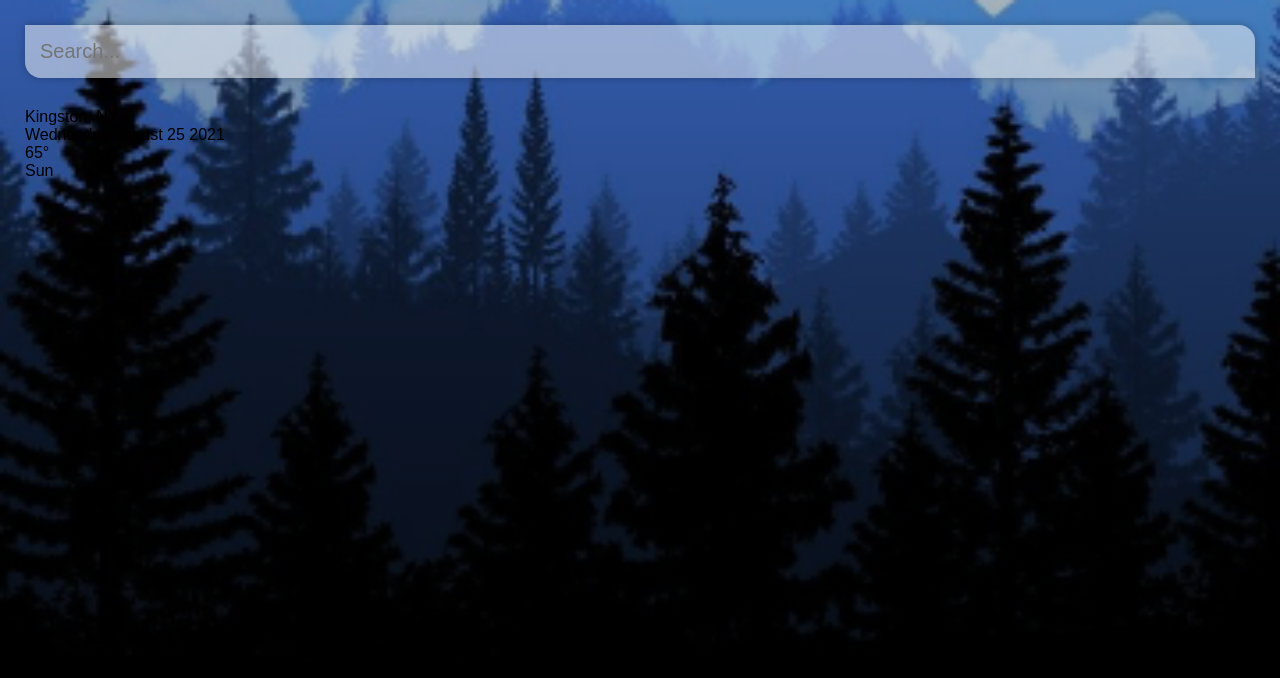
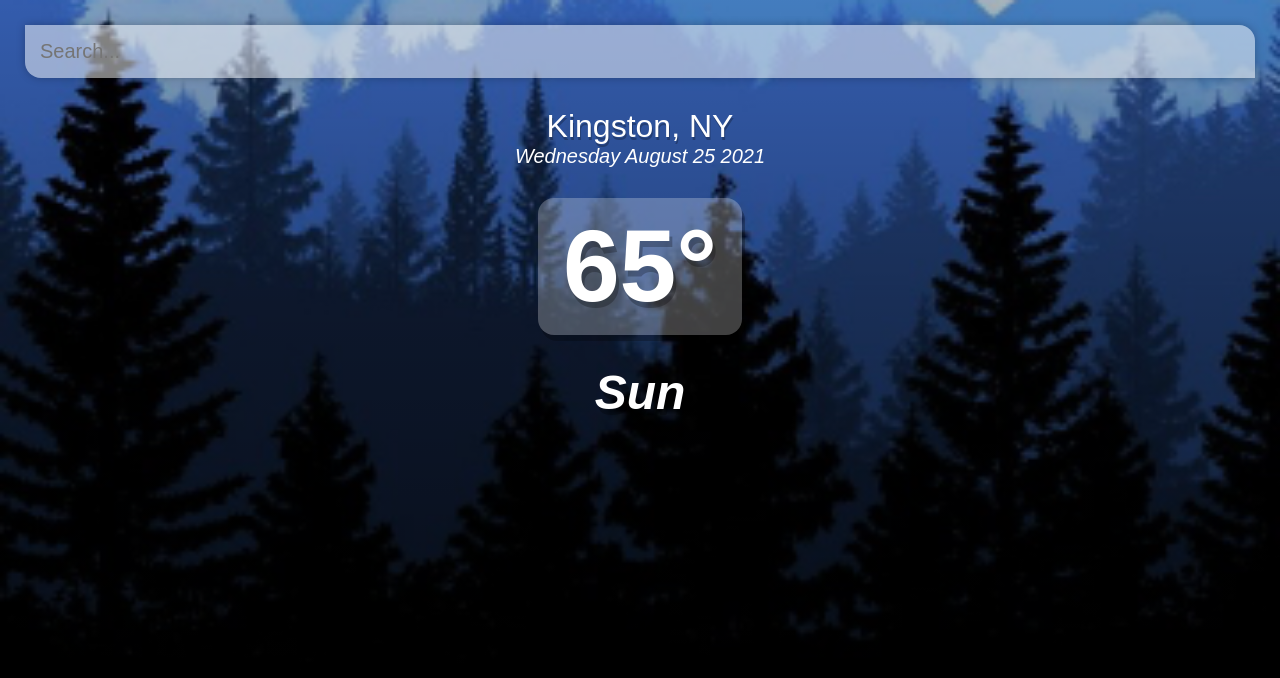
Before and after one commit to ianbelfatto/vue-weather, a Vue app: page / in a window 1280 px wide. Shown: the top 678 px of the page. Built offline with nearby package versions, Linux system fonts and the light colour scheme.

Commit message:
adds more styling

```diff
--- a/src/App.vue
+++ b/src/App.vue
@@ -83,4 +83,47 @@
   background-color: rgba(255, 255, 255, 0.75);
   border-radius: 16px 0px 16px 0px;
 }
+
+.location-box .location {
+  color: white;
+  font-size: 32px;
+  font-weight: 500;
+  text-align: center;
+  text-shadow: 1px 3px rgba(0, 0, 0, 0.25);
+}
+
+.location-box .date {
+  color: white;
+  font-size: 20px;
+  font-weight: 300;
+  font-style: italic;
+  text-align: center;
+}
+
+.weather-box {
+  text-align: center;
+}
+
+.weather-box .temperature {
+  display: inline-block;
+  padding: 10px 25px;
+  color: #fff;
+  font-size: 102px;
+  font-weight: 900;
+
+  text-shadow: 3px 6px rgba(0, 0, 0, 0.25);
+  background-color: rgba(255, 255, 255, 0.25);
+  border-radius: 16px;
+  margin: 30px 0px;
+
+  box-shadow: 3px 6px rgba(0, 0, 0, 0.25);
+}
+
+.weather-box .weather {
+  color: #fff;
+  font-size: 48px;
+  font-weight: 700;
+  font-style: italic;
+  text-shadow: 3px 6px rgba(0, 0, 0, 0.25);
+}
 </style>
```
